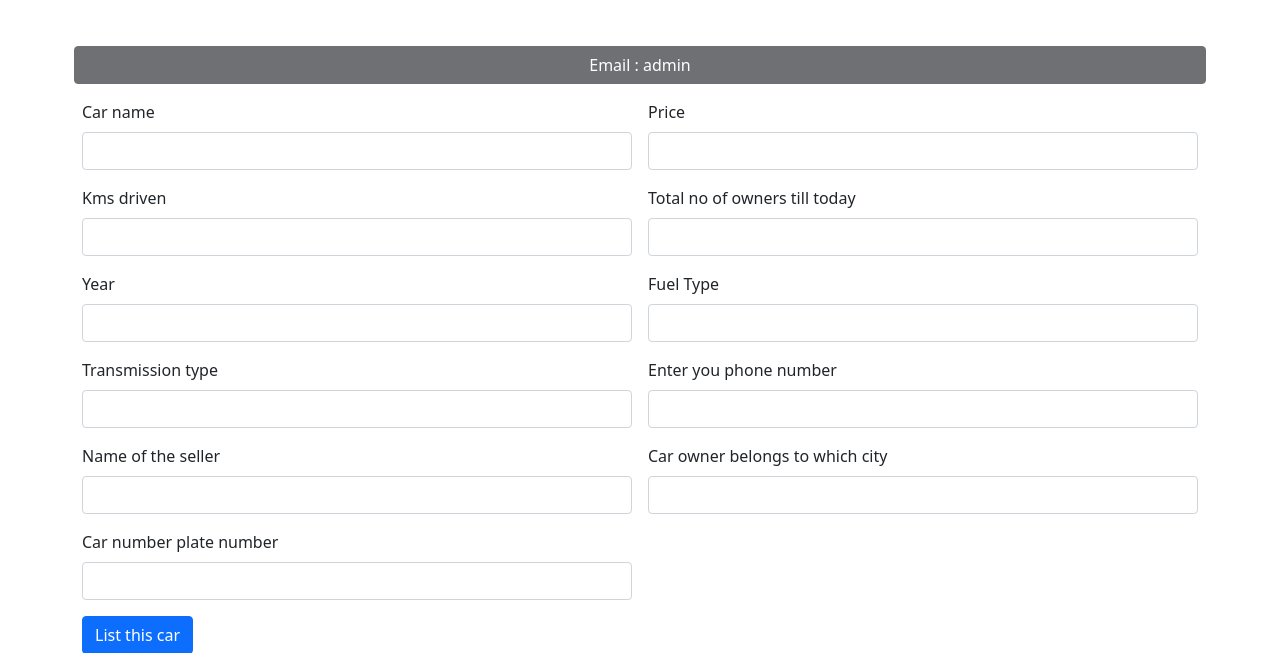
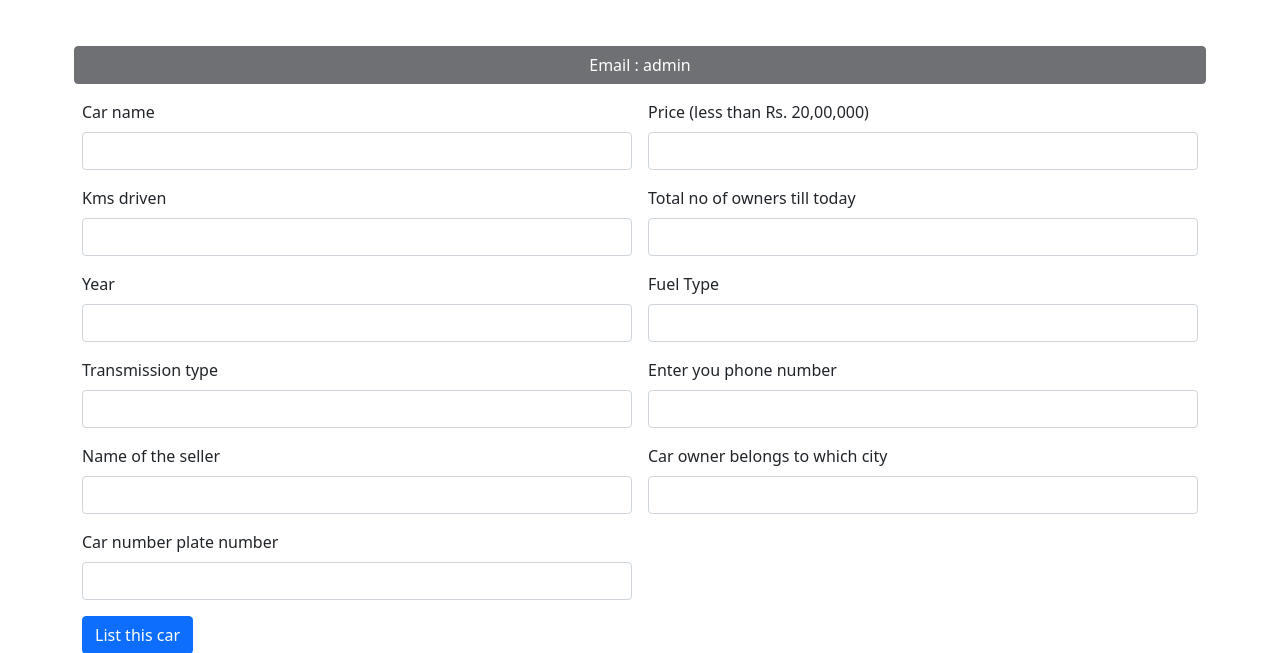
Before and after one commit to Ujjwal-Gupta-web/predict-it-py-clg-project, a Django app: page /list_cars in a window 1280 px wide. Shown: the part 540-1193 px from the top of the page. Run offline with Django 3.2, Linux system fonts and the light colour scheme; a user stored in the database is signed in.

Commit message:
added a price limit in list car feature

```diff
--- a/templates/list.html
+++ b/templates/list.html
@@ -147,7 +147,7 @@
       </div>
 
       <div class="col-md-6">
-        <label for="list-price" class="form-label">Price</label>
+        <label for="list-price" class="form-label">Price (less than Rs. 20,00,000)</label>
         <input type="number" class="form-control" id="list-price" name="list-price" required>
       </div>
 
```
